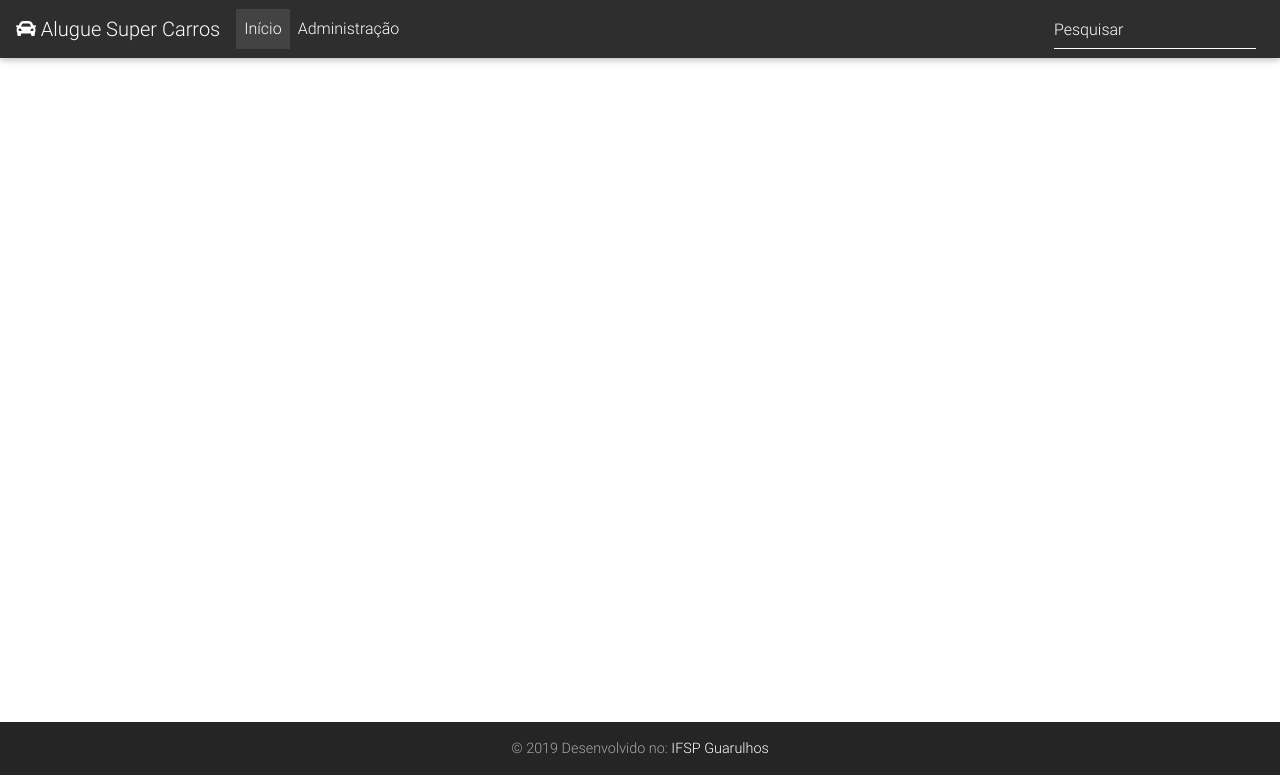
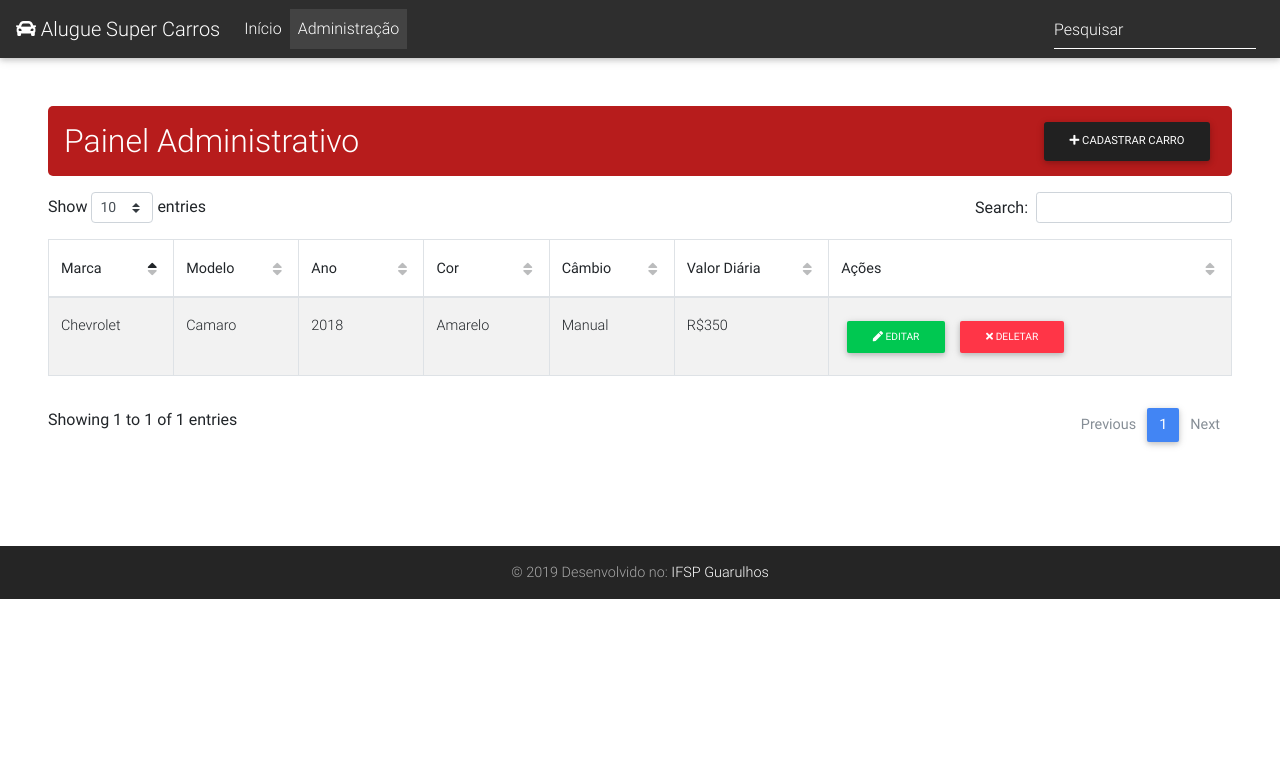
Before and after one commit to guilhermect/projeto_final_lp1, a PHP site: page /projeto_final_lp1/admin.php in a window 1280 px wide. Shown: the top 775 px of the page. Run offline with PHP 8.4, Linux system fonts and the light colour scheme; some libraries are stand-ins or nearby versions.

Commit message:
Add admin page

```diff
--- a/admin.php
+++ b/admin.php
@@ -3,15 +3,98 @@
     include_once 'frontend/navbar.php';
   ?>
 
+
   <!-- Start your project here-->
   <div style="height: 80vh">
-    <div class="">
 
 
+    <div class="p-5">
+
+      <h2 class="p-3" style="background:#b71c1c; color:white; border-radius: 5px;">
+        Painel Administrativo
+        <button data-toggle="modal" data-target="#basicExampleModal" class="btn btn-dark btn-md" style="float: right; margin-top: 0px; border-radius: 3px;"> <i class="fa fa-plus"></i> Cadastrar Carro</button>
+      </h2>
+
+      <table id="dtBasicExample" class="table table-striped table-bordered" cellspacing="0" width="100%">
+        <thead>
+          <tr>
+            <th class="th-sm">Marca
+            </th>
+            <th class="th-sm">Modelo
+            </th>
+            <th class="th-sm">Ano
+            </th>
+            <th class="th-sm">Cor
+            </th>
+            <th class="th-sm">Câmbio
+            </th>
+            <th class="th-sm">Valor Diária
+            </th>
+            <th class="th-sm">Ações
+            </th>
+
+          </tr>
+        </thead>
+
+        <tbody>
+          <tr>
+            <td>Chevrolet</td>
+            <td>Camaro</td>
+            <td>2018</td>
+            <td>Amarelo</td>
+            <td>Manual</td>
+            <td>R$350</td>
+            <td>
+              <a href="">
+                <button class="btn btn-sm btn-success"> <i class="fa fa-pen"> </i> Editar</button>
+              </a>
+              <a href="">
+                <button class="btn btn-sm btn-danger"> <i class="fa fa-times"> </i> Deletar</button>
+              </a>
+
+            </td>
+          </tr>
+        </tbody>
+
+      </table>
+
     </div>
-  </div>
+
+
+    <!-- Central Modal Small -->
+    <div class="modal fade" id="basicExampleModal" tabindex="-1" role="dialog" aria-labelledby="myModalLabel" aria-hidden="true">
+
+      <!-- Change class .modal-sm to change the size of the modal -->
+      <div class="modal-dialog modal-lg" role="document">
+
+
+        <div class="modal-content">
+          <div class="modal-header">
+            <h4 class="modal-title w-100" id="myModalLabel">Cadastrar Novo Carro</h4>
+            <button type="button" class="close" data-dismiss="modal" aria-label="Close">
+              <span aria-hidden="true">&times;</span>
+            </button>
+          </div>
+          <div class="modal-body">
+            ...
+          </div>
+          <div class="modal-footer">
+            <button type="button" class="btn btn-dark btn-sm" data-dismiss="modal">Cancelar</button>
+            <button type="button" class="btn btn-sm text-white" style="background:#b71c1c;">Cadastrar</button>
+          </div>
+        </div>
+      </div>
+    </div>
+    <!-- Central Modal Small -->
+
 
 
  <?php
     include_once 'frontend/footer.php';
 ?>
+
+<script type="text/javascript">
+    $(document).ready(function () {
+      $('#dtBasicExample').DataTables();
+    });
+  </script>
--- a/frontend/footer.php
+++ b/frontend/footer.php
@@ -1,4 +1,4 @@
-<!-- Footer -->
+  <!-- Footer -->
     <footer class="page-footer font-small elegant-color mt-4">
 
       <!-- Copyright -->
@@ -17,6 +17,7 @@
 
   <!-- SCRIPTS -->
   <!-- JQuery -->
+
   <script type="text/javascript" src="js/jquery-3.4.1.min.js"></script>
   <!-- Bootstrap tooltips -->
   <script type="text/javascript" src="js/popper.min.js"></script>
@@ -24,6 +25,20 @@
   <script type="text/javascript" src="js/bootstrap.min.js"></script>
   <!-- MDB core JavaScript -->
   <script type="text/javascript" src="js/mdb.min.js"></script>
+  <!-- MDBootstrap Datatables  -->
+  <script type="text/javascript" src="js/addons/datatables.min.js"></script>
+
+
+  <script type="text/javascript">
+    $(document).ready(function () {
+      $('#dtBasicExample').DataTable( {
+        "language": {
+            "url": "//cdn.datatables.net/plug-ins/1.10.19/i18n/Portuguese-Brasil.json"
+        }
+    } );
+
+    });
+  </script>
 </body>
 
 </html>
--- a/frontend/header.php
+++ b/frontend/header.php
@@ -14,6 +14,8 @@
   <link href="css/mdb.min.css" rel="stylesheet">
   <!-- Your custom styles (optional) -->
   <link href="css/style.css" rel="stylesheet">
+  <!-- MDBootstrap Datatables  -->
+  <link href="css/addons/datatables.min.css" rel="stylesheet">
 
   <style type="text/css">
     .rgba-black-strong, .rgba-black-strong:after {
--- a/frontend/navbar.php
+++ b/frontend/navbar.php
@@ -1,12 +1,22 @@
   <?php
-    $active='active';
+    $active1='';
+    $active2='';
+
+    $url = (isset($_SERVER['HTTPS']) && $_SERVER['HTTPS'] === 'on' ? "https" : "http") . "://$_SERVER[HTTP_HOST]$_SERVER[REQUEST_URI]";
+
+    if($url=='http://localhost/projeto_final_lp1/' || $url=='http://localhost/projeto_final_lp1/index.php'){
+      $active1='active';
+    }
+    elseif($url=='http://localhost/projeto_final_lp1/admin.php'){
+      $active2='active';
+    }
   ?>
 
   <!--Navbar-->
   <nav class="navbar navbar-expand-lg navbar-dark elegant-color">
 
     <!-- Navbar brand -->
-     <a class="navbar-brand" href="#"><i class="fa fa-car"> </i> Alugue Super Carros</a>
+     <a class="navbar-brand" href=""><i class="fa fa-car"> </i> Alugue Super Carros</a>
 
     <!-- Collapse button -->
     <button class="navbar-toggler" type="button" data-toggle="collapse" data-target="#basicExampleNav"
@@ -19,11 +29,11 @@
 
       <!-- Links -->
       <ul class="navbar-nav mr-auto">
-        <li class="nav-item <?php echo $active ?>">
+        <li class="nav-item <?php echo $active1 ?>">
           <a class="nav-link" href="index.php">Início
           </a>
         </li>
-        <li class="nav-item">
+        <li class="nav-item <?php echo $active2 ?>">
           <a class="nav-link" href="admin.php">Administração</a>
         </li>
 
```
